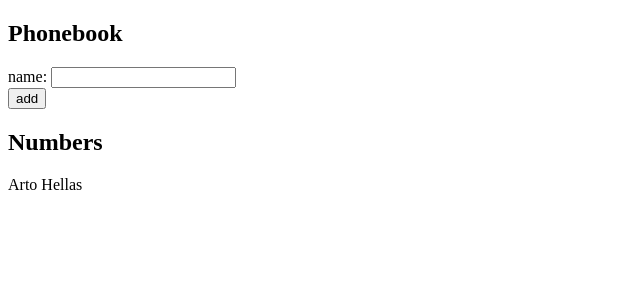
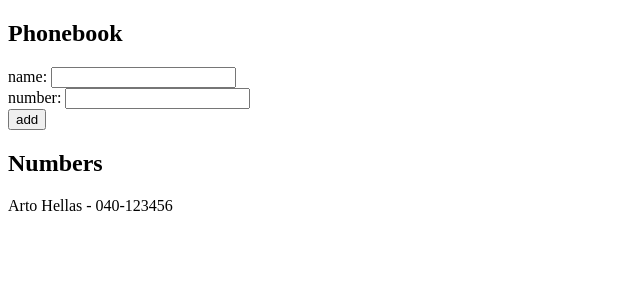
Before and after one commit to jmcamposdev/FullStackOpen, a React (Vite) app in the folder Part2/phonebook/: page / in a window 1280 px wide. Shown: the top 300 px of the page, without its empty margins (0-640 px from the left). Built offline with nearby package versions, Linux system fonts and the light colour scheme.

Commit message:
Add the third step and refactor the useStage of the inputs

```diff
--- a/Part2/phonebook/src/App.jsx
+++ b/Part2/phonebook/src/App.jsx
@@ -2,13 +2,19 @@ import React, { useState } from 'react'
 
 const App = () => {
   const [persons, setPersons] = useState([
-    { name: 'Arto Hellas' }
+    { name: 'Arto Hellas', phone: '040-123456' }
   ])
-  const [newName, setNewName] = useState('')
 
-  const handlePersonChange = (event) => {
-    // Update newName
-    setNewName(event.target.value)
+  const [inputs, setInputs] = useState({
+    name: '',
+    phone: ''
+  })
+
+  const handleInputsChange = (event) => {
+    setInputs({
+      ...inputs,
+      [event.target.name]: event.target.value
+    })
   }
 
   const addPerson = (event) => {
@@ -16,26 +22,30 @@ const App = () => {
     event.preventDefault()
 
     // Prevent insert Names that already exist
-    const nameExists = persons.find(person => person.name === newName)
+    const nameExists = persons.find(person => person.name === inputs.name)
     if (nameExists) {
-      window.alert(`${newName} is already added to phonebook`)
+      window.alert(`${inputs.name} is already added to phonebook`)
       return
     }
     // Prevent insert empty Names
-    if (newName === '') {
+    if (inputs.name === '') {
       window.alert('Name cannot be empty')
       return
     }
 
     // Create newPerson object
     const newPerson = {
-      name: newName
+      name: inputs.name,
+      phone: inputs.phone
     }
 
     // Add newPerson to persons
     setPersons([...persons, newPerson])
     // Reset newName
-    setNewName('')
+    setInputs({
+      name: '',
+      phone: ''
+    })
   }
 
   return (
@@ -43,7 +53,10 @@ const App = () => {
       <h2>Phonebook</h2>
       <form onSubmit={addPerson}>
         <div>
-          name: <input value={newName} onChange={handlePersonChange} />
+          name: <input value={inputs.name} onChange={handleInputsChange} name='name' />
+        </div>
+        <div>
+          number: <input value={inputs.phone} onChange={handleInputsChange} name='phone' />
         </div>
         <div>
           <button type='submit'>add</button>
@@ -52,7 +65,7 @@ const App = () => {
       <h2>Numbers</h2>
       {
         persons.map(person => (
-          <p key={person.name}>{person.name}</p>
+          <p key={person.name}>{person.name} - {person.phone}</p>
         ))
       }
     </div>
```
